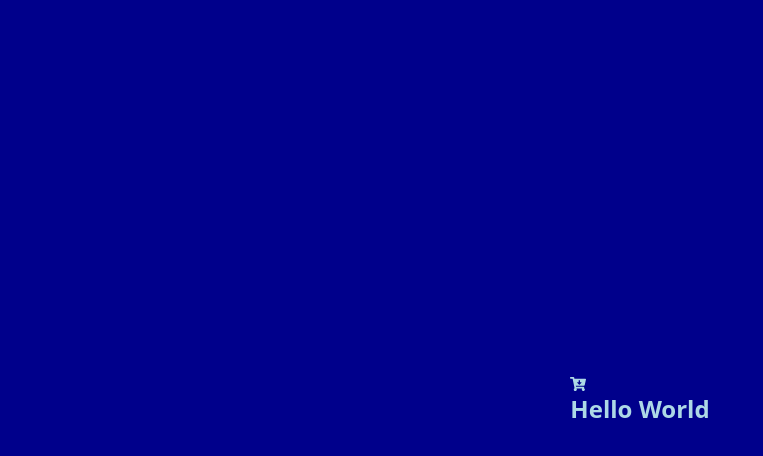
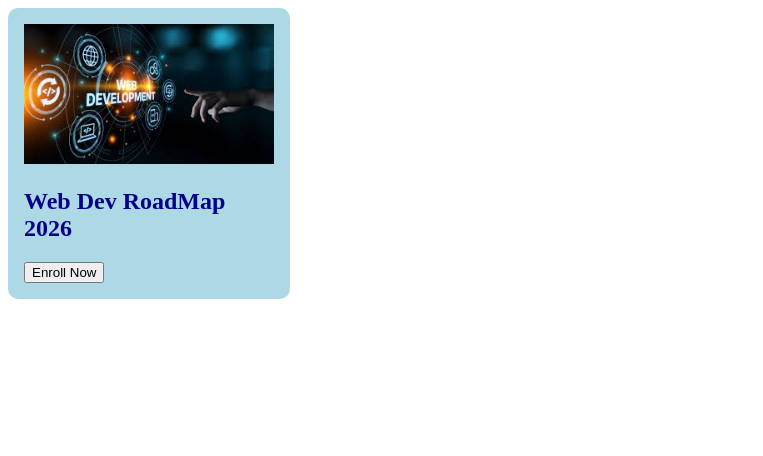
Before and after one commit to Muhammad-Zohaib-42/react-monster-master-class, a React (Vite) app in the folder intro/: page / in a window 1280 px wide. Shown: the top 456 px of the page, without its empty margins (0-763 px from the left). Built offline with nearby package versions, Linux system fonts and the light colour scheme.

Commit message:
create a styled card adn render it

```diff
--- a/intro/src/App.jsx
+++ b/intro/src/App.jsx
@@ -1,11 +1,9 @@
-import { FaCartArrowDown } from "react-icons/fa";
-import "./index.css"
+import StyledCard from "./components/StyledCard";
 
 const App = () => {
   return (
     <section>
-      <FaCartArrowDown />
-      <h1>Hello World</h1>
+      <StyledCard />
     </section>
   )
 }
```
